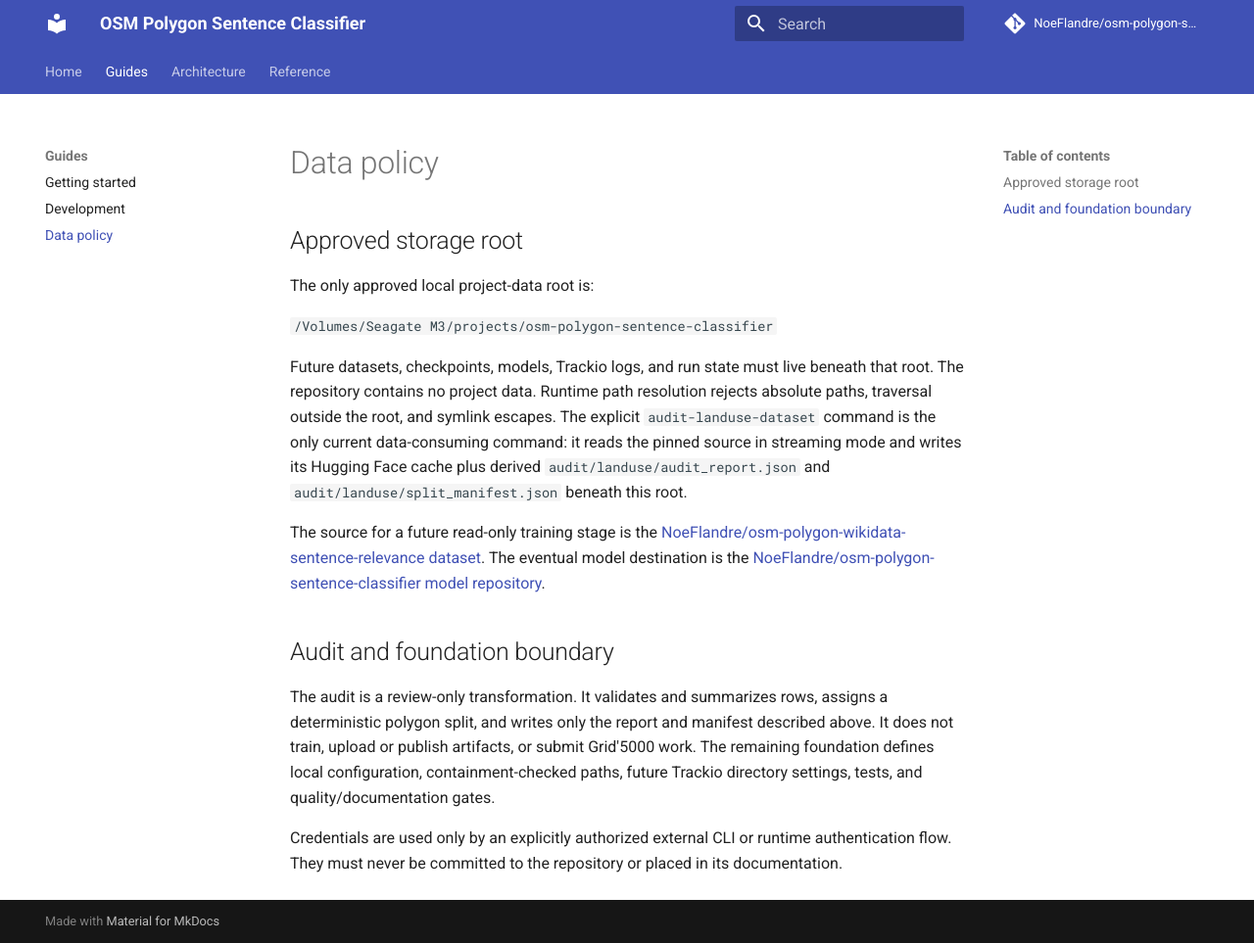
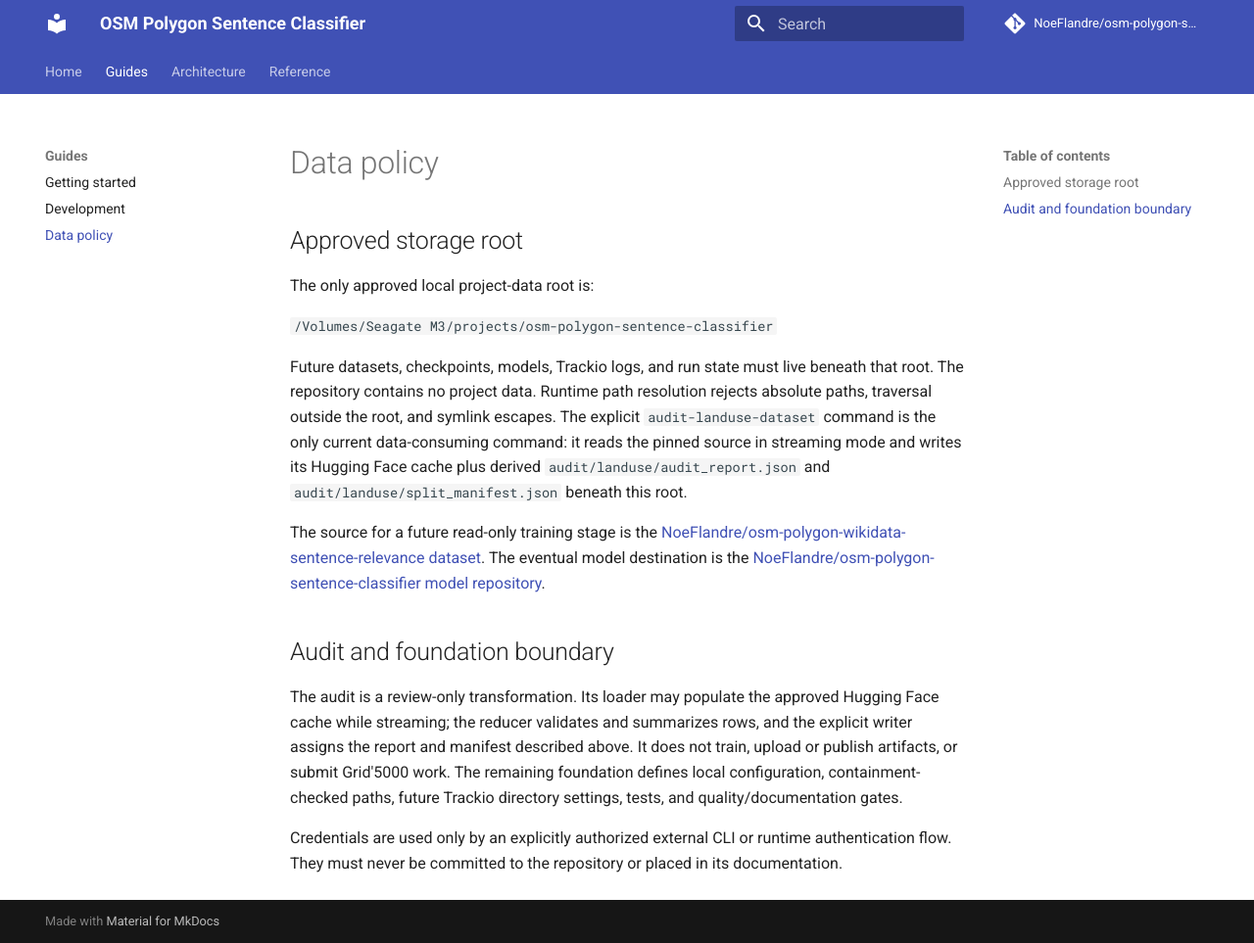
Before and after one commit to NoeFlandre/osm-polygon-sentence-classifier, an MkDocs documentation site: the page built from docs/guides/data-policy.md, in a window 1280 px wide and 963 px high. Shown: the whole window at 98% size. Built offline with MkDocs 1.6.1 and Material for MkDocs 9.7.7, drawn with Linux system fonts in a browser that asks for light colours; comment, search, counter and statistics services are not loaded.

Commit message:
docs: clarify audit cache boundary

```diff
--- a/docs/guides/data-policy.md
+++ b/docs/guides/data-policy.md
@@ -21,8 +21,9 @@ The eventual model destination is the
 
 ## Audit and foundation boundary
 
-The audit is a review-only transformation. It validates and summarizes rows,
-assigns a deterministic polygon split, and writes only the report and manifest
+The audit is a review-only transformation. Its loader may populate the
+approved Hugging Face cache while streaming; the reducer validates and
+summarizes rows, and the explicit writer assigns the report and manifest
 described above. It does not train, upload or publish artifacts, or submit
 Grid'5000 work. The remaining foundation defines local configuration,
 containment-checked paths, future Trackio directory settings, tests, and
```
Also changed, not shown: README.md (+4 -3 lines), docs/superpowers/plans/2026-08-04-landuse-audit.md (+2 -2 lines).
